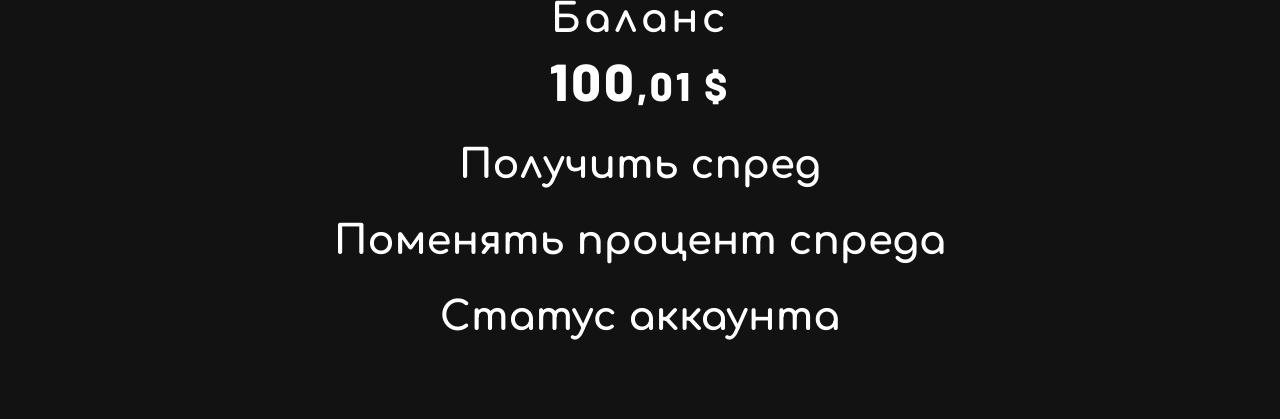
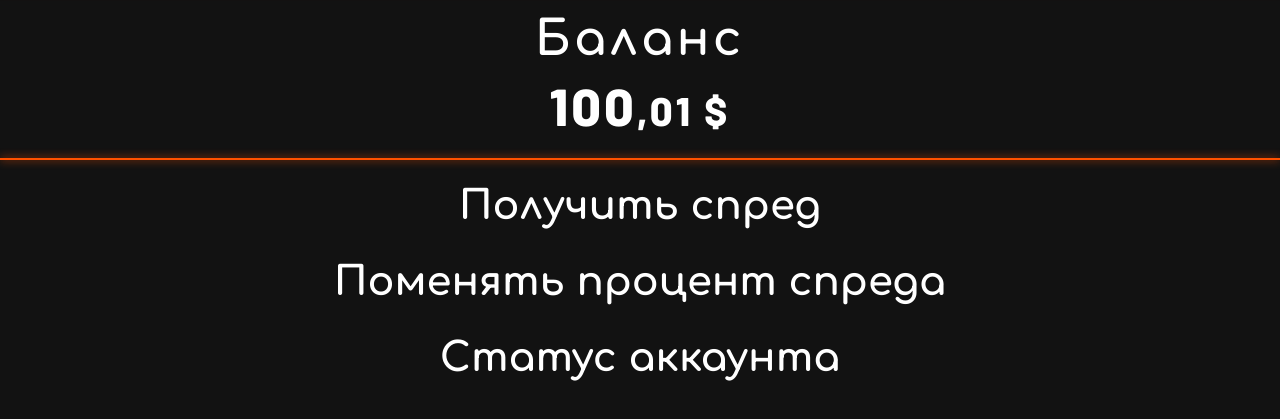
Before and after one commit to XPasy/spreadable, a plain HTML site: page index.html in a window 1280 px wide. Shown: the part 155-574 px from the top of the page. Drawn offline with Linux system fonts and the light colour scheme.

Commit message:
Add files via upload

```diff
--- a/index.html
+++ b/index.html
@@ -9,11 +9,11 @@
 </head>
 <body>
     <div class="wrapper">
+        <div class="header">
+            <img class="logo" src="https://spreadable.baliev.ru/assets/delta.94bc33a6.png" alt="">
+            <div class="title">Sreadable</div>
+        </div>
         <div class="balance">
-            <div class="header">
-                <img class="logo" src="https://spreadable.baliev.ru/assets/delta.94bc33a6.png" alt="">
-                <div class="title">Sreadable</div>
-            </div>
             <div class="text">Баланс</div>
             <div class="money"><span>100</span>,01 $</div>
         </div>
--- a/style.css
+++ b/style.css
@@ -16,18 +16,44 @@ body{
     height: 100vh;
     background-color: #121212;
     box-shadow: 0vmin 0vmin 2vmin #000;
-    padding: 4vmin;
     letter-spacing: 0.4vmin;
+    padding: 4vmin 0 4vmin 0;
 }
 
 .balance{
     margin-bottom: 3vmin;
     font-size: 5vmin;
+    position: relative;
+    padding: 2vmin 0 2vmin 0;
+}
+
+.balance::before{
+    content: '';
+    position: absolute;
+    top: -1vmin;
+    left: 0;
+    width: 100%;
+    height: 0.2vmin;
+    background-color: #ff5100;
+    box-shadow: 0 0 1vmin #ff5100;
+}
+
+.balance::after{
+    content: '';
+    position: absolute;
+    bottom: -1vmin;
+    left: 0;
+    width: 100%;
+    height: 0.2vmin;
+    background-color: #ff5100;
+    box-shadow: 0 0 1vmin #ff5100;
 }
 
 .text{
     margin-bottom: 1vmin;
+    font-size: 6vmin;
 }
+
 
 .money{
     font-family: 'barlow', sans-serif;
@@ -49,6 +75,7 @@ body{
 
 .btn{
     /* background-color: #f3692a; */
+    width: 90%;
     border-radius: 0.5vmin;
     letter-spacing: normal;
     font-size: 5vmin;
@@ -58,6 +85,7 @@ body{
     align-items: center;
     padding: 1vmin;
     transition: all 0.2s ease;
+    margin: 0 auto;
 }
 
 .active{
@@ -81,6 +109,7 @@ body{
 }
 
 .title{
+    font-size: 5vmin;
     display: flex;
     align-items: center;
     top: 50%;
```
